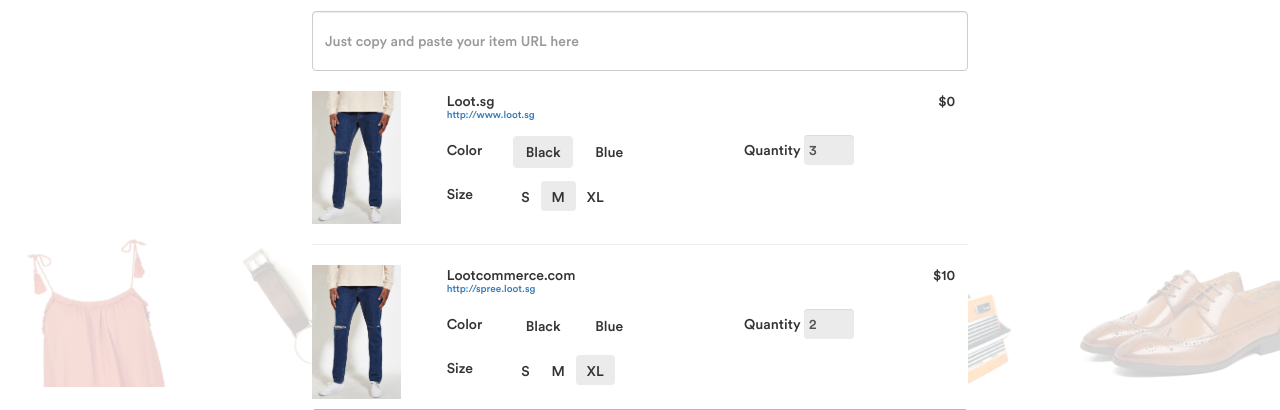
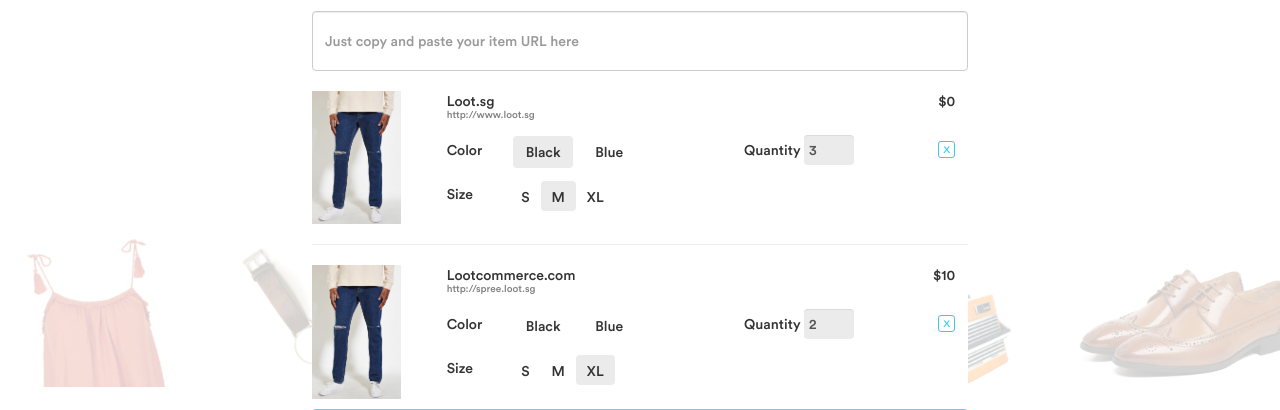
Before and after one commit to jjwujiajun/loot-sg, a PHP site: page / in a window 1280 px wide. Shown: the part 360-770 px from the top of the page. Run offline with PHP 8.4, Linux system fonts and the light colour scheme; some libraries are stand-ins or nearby versions.

Commit message:
Added home page removeItem button CSS styling

```diff
--- a/css/style.css
+++ b/css/style.css
@@ -2,7 +2,7 @@
     font-family: 'Avenir';
     src: url('../fonts/Avenir-Light.ttf');
     font-weight: 200;
-    font-style: normal
+    font-style: normal;
 }
 @font-face {
     font-family: 'Avenir';
@@ -186,6 +186,8 @@ img.menu-item {
     overflow: hidden;
 
     font-size: 10px;
+}
+.pb-item .item-url a {
     color: gray;
 }
 .pb-item .key {
@@ -261,6 +263,25 @@ img.menu-item {
 .pb-X-col {
     margin-top: 30px;
 }
+.pb-remove-item-btn {
+    float: right;
+
+    background-color: transparent;
+    border-radius: 3px;
+    border: #37cde9 solid 1px;
+    width: 17px;
+    height: 17px;
+
+    font-family: 'Avenir';
+    text-align: center;
+    color: #37cde9;
+    line-height: 14.5px;
+}
+.pb-remove-item-btn.highlight {
+    color: white;
+    background-color: #37cde9;
+}
+
 .cart-actions {
     margin-top: 10px;
 }
--- a/home.html
+++ b/home.html
@@ -10,7 +10,7 @@
             <input class="form-control" id="putBomInput" type="text" name="itemURL" placeholder="{{home.urlField.placeholder}}" ng-model="home.urlField.text" ng-model-options='{ debounce: 100 }' ng-change="home.scrapeURL()"><br>
             <div class="put-bom-output" ng-class="{'fade': home.data.items.length > 0}">
 
-                <div class="pb-item" ng-repeat="item in home.data.items" ng-mouseenter="item.shouldShowDeleteBtn = true;" ng-mouseleave="item.shouldShowDeleteBtn = false;">
+                <div class="pb-item" ng-repeat="item in home.data.items">
                     <div class="pb-pic-col">
                         <img src="{{item.imageUrl}}" />
                     </div>
@@ -41,8 +41,8 @@
                     </div>
                     <div class="pb-price-col">
                         ${{item.listPrice}}<br/>
-                        <div class="pb-X-col" ng-show="item.shouldShowDeleteBtn">
-                            <button ng-click="home.removeItem(item.number)">x</button>
+                        <div class="pb-X-col">
+                            <div class="pb-remove-item-btn" ng-click="home.removeItem(item.number)" ng-mouseenter="item.shouldShowDeleteBtn = true;" ng-mouseleave="item.shouldShowDeleteBtn = false;" ng-class="{'highlight': item.shouldShowDeleteBtn }">x</div>
                         </div>
                     </div>
                     <!-- Item separator line -->
```
